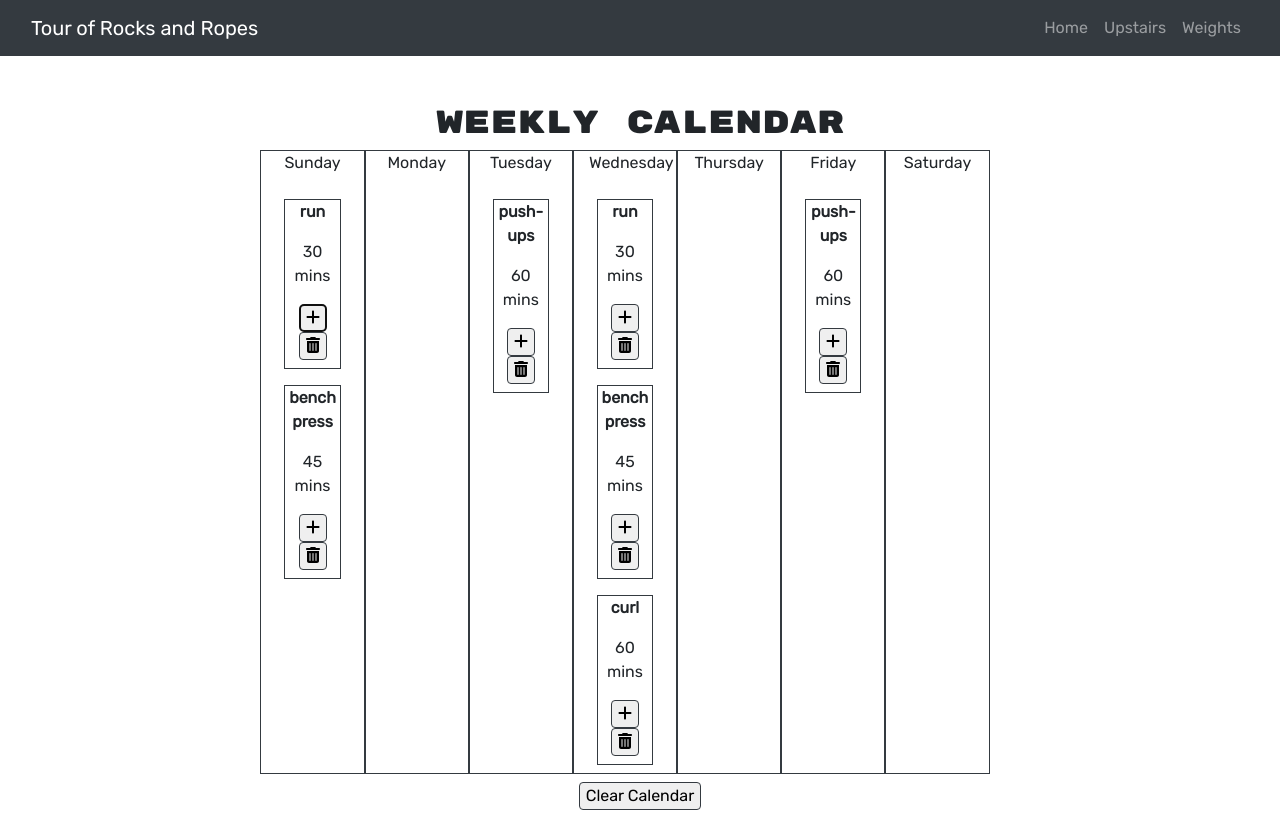
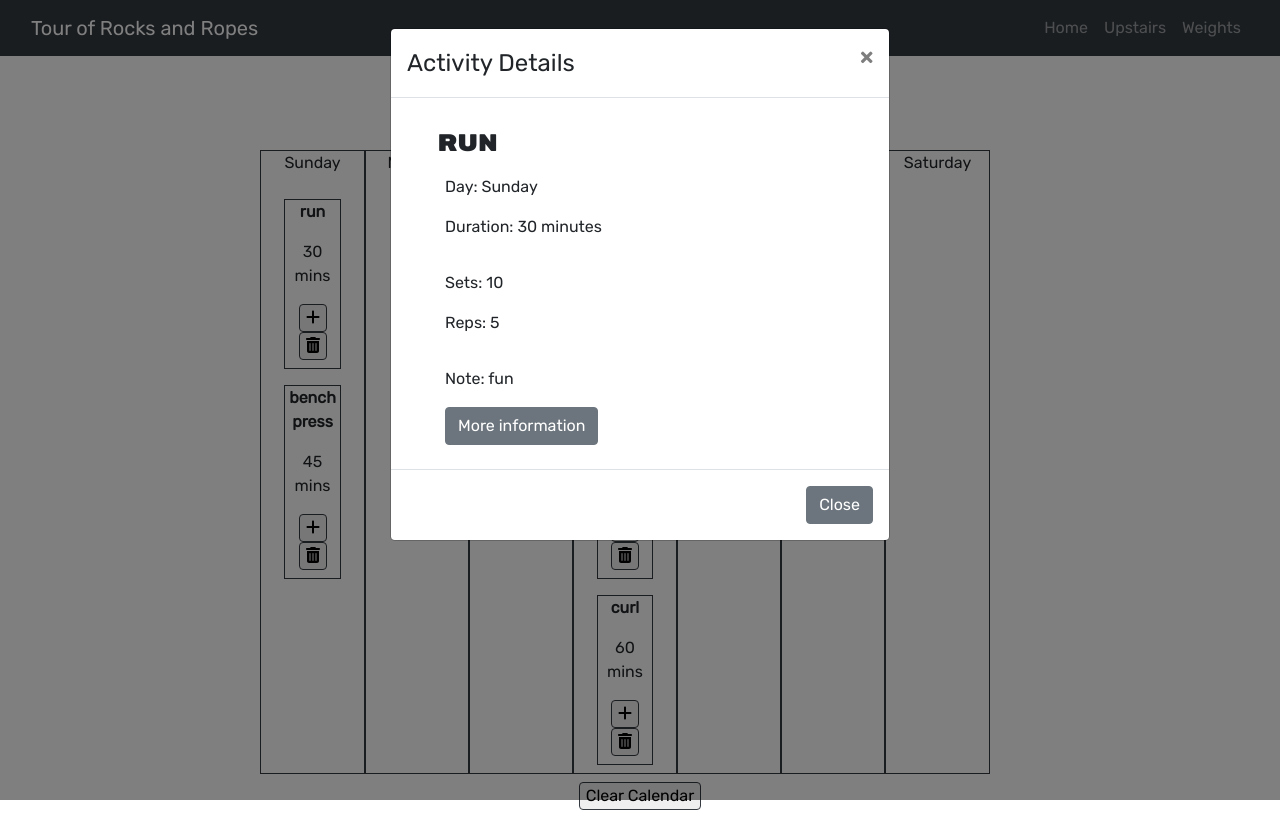
Before and after one commit to dmknapp2385/rocks-and-ropes, a React (Create React App) app in the folder client/: page /week in a window 1280 px wide. Both pictures are taken after a click on the button 312 px from the left and 318 px from the top of the page. Built offline with nearby package versions, Linux system fonts and the light colour scheme.

Commit message:
added detail modal to calendar

```diff
--- a/client/src/Components/CalendarActivity/index.js
+++ b/client/src/Components/CalendarActivity/index.js
@@ -1,20 +1,21 @@
-import React from "react";
+import React, {useState} from "react";
 import { FontAwesomeIcon } from '@fortawesome/react-fontawesome';
 import { faTrashCan, faPlus } from '@fortawesome/free-solid-svg-icons';
-
+import DetailModal from '../DetailModal';
 const CalendarActivity = ({ activity }) => {
-
-
+    const [showDetailModal , setShowDetailModal] = useState(false);
     const handleDeleteClick = (event) => {
         //delete activity call here
     }
 
     const handleDetailClick = (event) => {
         //open up detail modal here
+        setShowDetailModal(true);
     }
 
     return (
         <div className="border border-dark m-2 text-center">
+            <DetailModal showDetailModal = {showDetailModal} setShowDetailModal = {setShowDetailModal} activity = {activity}/>
             <div>
                 <p className="font-weight-bold">{activity.name}</p>
             </div>
--- /dev/null
+++ b/client/src/Components/DetailModal/index.js
@@ -0,0 +1,42 @@
+import React, { useState } from 'react';
+import { Container, Col, Modal, Button, } from 'react-bootstrap';
+
+function DetailModal(props) {
+    const { showDetailModal, setShowDetailModal, activity } = props
+
+    const handleClose = () => setShowDetailModal(false);
+
+    return (
+        <Modal show={showDetailModal} onHide={handleClose}>
+            <Modal.Header closeButton>
+                <Modal.Title>Activity Details</Modal.Title>
+            </Modal.Header>
+            <Modal.Body>
+                 <Container className='mt-3'>
+                    <Col >
+                        <h4>{activity.name}</h4>
+                        <div className="p-2">
+                            <p>Day: {activity.day}</p>
+                            <p>Duration: {`${activity.length} minutes`}</p>
+                        </div>
+                        <div className = "p-2">
+                            <p>Sets: {activity.sets}</p>
+                            <p>Reps: {activity.reps}</p>
+                        </div>
+                        <div className="p-2">
+                            <p>Note: {activity.note}</p>
+                            <Button variant="secondary" href={activity.link}>More information</Button>
+                        </div>
+                    </Col>
+                </Container>
+            </Modal.Body>
+            <Modal.Footer>
+                <Button variant="secondary" onClick={handleClose}>
+                    Close
+                </Button>
+            </Modal.Footer>
+        </Modal>
+    );
+}
+
+export default DetailModal;
```
